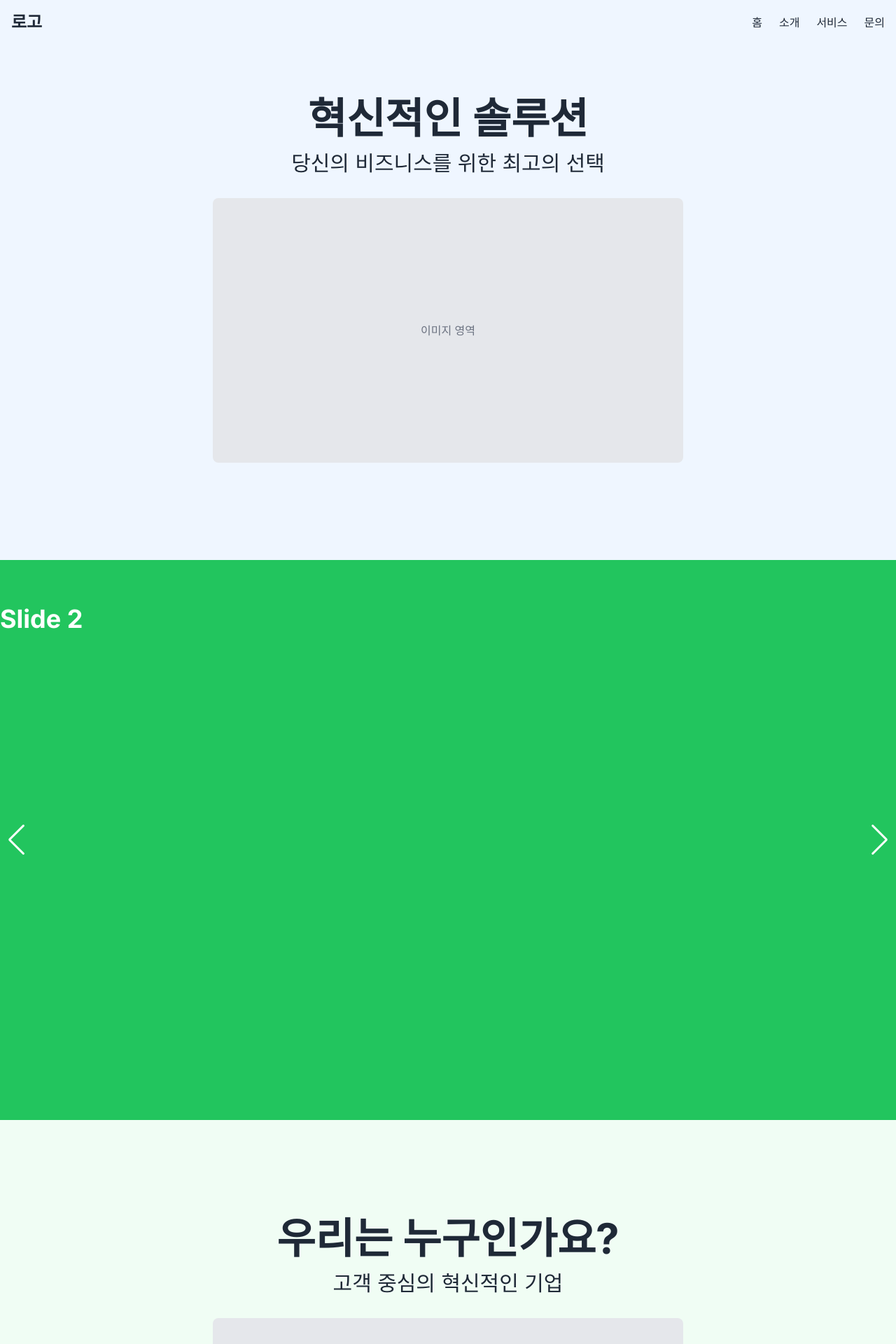
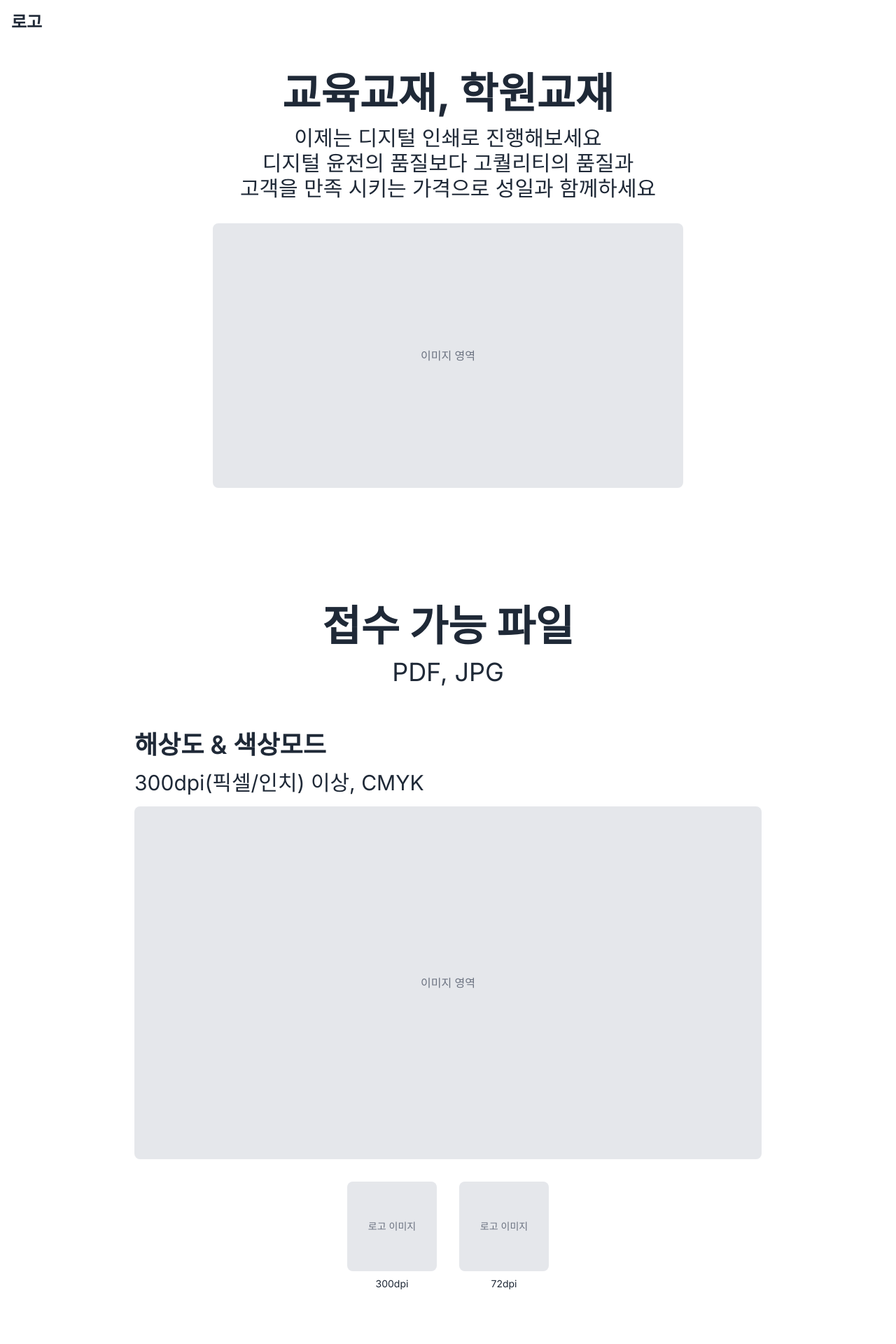
Before and after one commit to seong-il-web/estimate, a Next.js app: page / in a window 1280 px wide. Shown: the top 1920 px of the page at 70% size. Built offline with nearby package versions, Linux system fonts and the light colour scheme.

Commit message:
기본 ui 작업

```diff
--- a/src/_components/Header.tsx
+++ b/src/_components/Header.tsx
@@ -31,28 +31,6 @@ export default function Header() {
       ></div>
       <nav className="container mx-auto px-4 py-4 flex justify-between items-center relative z-10">
         <div className="text-2xl font-bold text-gray-800">로고</div>
-        <ul className="flex space-x-6">
-          <li>
-            <a href="#home" className="text-gray-800 hover:text-blue-500 transition-colors duration-300">
-              홈
-            </a>
-          </li>
-          <li>
-            <a href="#about" className="text-gray-800 hover:text-blue-500 transition-colors duration-300">
-              소개
-            </a>
-          </li>
-          <li>
-            <a href="#services" className="text-gray-800 hover:text-blue-500 transition-colors duration-300">
-              서비스
-            </a>
-          </li>
-          <li>
-            <a href="#contact" className="text-gray-800 hover:text-blue-500 transition-colors duration-300">
-              문의
-            </a>
-          </li>
-        </ul>
       </nav>
     </header>
   );
--- a/src/_pages/HomePage.tsx
+++ b/src/_pages/HomePage.tsx
@@ -1,6 +1,5 @@
 "use client";
 
-import FullscreenSwiper from "@/_components/FullscreenSwiper";
 import { useEffect } from "react";
 
 export default function Home() {
@@ -29,14 +28,18 @@ export default function Home() {
 
   return (
     <main className="w-full">
-      <section id="home" className="min-h-screen flex items-center bg-blue-50 px-4 sm:px-6 lg:px-8">
+      <section id="home" className="min-h-screen flex items-center bg-white px-4 sm:px-6 lg:px-8 py-8 sm:py-16">
         <div className="container mx-auto flex flex-col items-center">
           <div className="w-full mb-8 text-center">
             <h2 className="text-2xl sm:text-3xl md:text-4xl lg:text-5xl xl:text-6xl font-bold mb-2 sm:mb-4">
-              혁신적인 솔루션
+              교육교재, 학원교재
             </h2>
+            <p className="text-base sm:text-lg md:text-xl lg:text-2xl xl:text-3xl">이제는 디지털 인쇄로 진행해보세요</p>
             <p className="text-base sm:text-lg md:text-xl lg:text-2xl xl:text-3xl">
-              당신의 비즈니스를 위한 최고의 선택
+              디지털 윤전의 품질보다 고퀄리티의 품질과
+            </p>
+            <p className="text-base sm:text-lg md:text-xl lg:text-2xl xl:text-3xl">
+              고객을 만족 시키는 가격으로 성일과 함께하세요
             </p>
           </div>
           <div className="w-full aspect-video max-w-2xl">
@@ -47,37 +50,154 @@ export default function Home() {
         </div>
       </section>
 
-      <section id="gallery" className="h-screen">
-        <FullscreenSwiper />
+      <section
+        id="file-requirements"
+        className="min-h-screen flex items-center bg-white px-4 sm:px-6 lg:px-8 py-8 sm:py-16"
+      >
+        <div className="container mx-auto flex flex-col items-center">
+          <div className="w-full mb-8 text-center">
+            <h2 className="text-2xl sm:text-3xl md:text-4xl lg:text-5xl xl:text-6xl font-bold mb-4">접수 가능 파일</h2>
+            <p className="text-xl sm:text-2xl md:text-3xl lg:text-4xl mb-8">PDF, JPG</p>
+          </div>
+
+          <div className="w-full max-w-4xl">
+            <h3 className="text-xl sm:text-2xl md:text-3xl lg:text-4xl font-semibold mb-4">해상도 & 색상모드</h3>
+            <p className="text-lg sm:text-xl md:text-2xl lg:text-3xl mb-4">300dpi(픽셀/인치) 이상, CMYK</p>
+            <div className="w-full aspect-video bg-gray-200 flex justify-center items-center rounded-lg mb-8">
+              <span className="text-gray-500 text-sm sm:text-base">이미지 영역</span>
+            </div>
+            <div className="flex justify-center space-x-8">
+              <div className="text-center">
+                <div className="w-32 h-32 bg-gray-200 flex justify-center items-center rounded-lg mb-2">
+                  <span className="text-gray-500 text-sm">로고 이미지</span>
+                </div>
+                <p className="text-sm">300dpi</p>
+              </div>
+              <div className="text-center">
+                <div className="w-32 h-32 bg-gray-200 flex justify-center items-center rounded-lg mb-2">
+                  <span className="text-gray-500 text-sm">로고 이미지</span>
+                </div>
+                <p className="text-sm">72dpi</p>
+              </div>
+            </div>
+          </div>
+        </div>
       </section>
 
-      <section id="about" className="min-h-screen flex items-center bg-green-50 px-4 sm:px-6 lg:px-8">
+      <section id="about" className="min-h-screen flex items-center bg-white px-4 sm:px-6 lg:px-8 py-8 sm:py-16">
         <div className="container mx-auto flex flex-col items-center">
           <div className="w-full mb-8 text-center">
             <h2 className="text-2xl sm:text-3xl md:text-4xl lg:text-5xl xl:text-6xl font-bold mb-2 sm:mb-4">
-              우리는 누구인가요?
+              포토샵 작업시 주의 사항
             </h2>
-            <p className="text-base sm:text-lg md:text-xl lg:text-2xl xl:text-3xl">고객 중심의 혁신적인 기업</p>
+            <p className="text-base sm:text-lg md:text-xl lg:text-2xl xl:text-3xl">
+              PDF로 저장시 글씨는 레지스터화 해주세요
+            </p>
           </div>
           <div className="w-full aspect-video max-w-2xl">
             <div className="w-full h-full bg-gray-200 flex justify-center items-center rounded-lg">
               <span className="text-gray-500 text-sm sm:text-base">이미지 영역</span>
             </div>
           </div>
+          <p className="text-base sm:text-lg md:text-xl lg:text-2xl xl:text-3xl mt-4">검정색 글자 K100으로 지정</p>
         </div>
       </section>
 
-      <section id="services" className="min-h-screen flex items-center bg-yellow-50 px-4 sm:px-6 lg:px-8">
+      <section id="services" className="min-h-screen flex items-center bg-white px-4 sm:px-6 lg:px-8 py-8 sm:py-16">
         <div className="container mx-auto flex flex-col items-center">
           <div className="w-full mb-8 text-center">
             <h2 className="text-2xl sm:text-3xl md:text-4xl lg:text-5xl xl:text-6xl font-bold mb-2 sm:mb-4">
-              우리의 서비스
+              일러스트 작업시 주의 사항
             </h2>
-            <p className="text-base sm:text-lg md:text-xl lg:text-2xl xl:text-3xl">고객의 니즈에 맞는 맞춤형 솔루션</p>
+            <p className="text-base sm:text-lg md:text-xl lg:text-2xl xl:text-3xl">
+              윤곽선만들기(일러스트)적용/ 검정색 글자 K100으로 지정
+            </p>
           </div>
-          <div className="w-full aspect-video max-w-2xl">
+          <div className="w-full aspect-video max-w-2xl mb-8">
             <div className="w-full h-full bg-gray-200 flex justify-center items-center rounded-lg">
               <span className="text-gray-500 text-sm sm:text-base">이미지 영역</span>
+            </div>
+          </div>
+          <p className="text-base sm:text-lg md:text-xl lg:text-2xl xl:text-3xl mb-8">
+            모든 이미지는 연결(링크)포함 적용해주세요
+          </p>
+          <div className="w-full aspect-video max-w-2xl mb-8">
+            <div className="w-full h-full bg-gray-200 flex justify-center items-center rounded-lg">
+              <span className="text-gray-500 text-sm sm:text-base">이미지 영역</span>
+            </div>
+          </div>
+          <div className="w-full max-w-4xl mt-8">
+            <h3 className="text-xl sm:text-2xl md:text-3xl lg:text-4xl font-semibold mb-4">이미지(링크) 포함전 사진</h3>
+            <div className="grid grid-cols-1 md:grid-cols-2 gap-8">
+              <div>
+                <h4 className="text-lg font-medium mb-2">이미지(링크)포함전 사진</h4>
+                <div className="w-full aspect-video bg-gray-200 flex justify-center items-center rounded-lg">
+                  <span className="text-gray-500 text-sm sm:text-base">이미지 영역</span>
+                </div>
+              </div>
+              <div>
+                <h4 className="text-lg font-medium mb-2">이미지(링크)포함 후 사진</h4>
+                <div className="w-full aspect-video bg-gray-200 flex justify-center items-center rounded-lg">
+                  <span className="text-gray-500 text-sm sm:text-base">이미지 영역</span>
+                </div>
+              </div>
+            </div>
+            <p className="text-base sm:text-lg md:text-xl lg:text-2xl mt-4">
+              오른쪽 상단의 ▼삽선표시 누르시면 -&gt; 이미지포함을 클릭하시면 됩니다.
+            </p>
+            <p className="text-base sm:text-lg md:text-xl lg:text-2xl mt-2">
+              윤곽선만들기(일러스트)적용/ 검정색 글자 K100으로 지정
+            </p>
+          </div>
+        </div>
+      </section>
+
+      <section
+        id="guidelines"
+        className="min-h-screen flex items-center bg-gradient-to-b from-blue-50 to-white px-4 sm:px-6 lg:px-8 py-8 sm:py-16"
+      >
+        <div className="container mx-auto">
+          <h2 className="text-2xl sm:text-3xl md:text-4xl lg:text-5xl xl:text-6xl font-bold mb-8 text-center text-blue-600">
+            안내사항
+          </h2>
+          <div className="grid grid-cols-1 md:grid-cols-2 gap-8">
+            <div className="bg-white p-6 rounded-lg shadow-lg border border-blue-200 hover:shadow-xl transition-shadow duration-300">
+              <h3 className="text-xl font-semibold mb-4 text-blue-700">파일접수전 주의사항</h3>
+              <ul className="list-disc pl-5 space-y-2 text-gray-700">
+                <li>교정확인(오탈자, 띄어쓰기, 페이지번호등등)을 해주세요</li>
+                <li>책자사이즈는 원하시는 사이즈로 작업이 되었는지 확인해주세요</li>
+                <li>재단여분(도련)까지 배경이 채워주셔야 합니다.</li>
+                <li>해상도와 색상모드는 300dpi CMYK가 맞는지 확인해주세요</li>
+                <li>중복인쇄 체크는 해제 해주세요</li>
+                <li>이미지가 유실되거나 수정하지 않으셨는지 확인해주세요</li>
+                <li>
+                  글씨는 아웃라인으로 해주세요 글씨가 활성화 되어있으면 파일을 열었을때 저희가 없는 서체일경우 글씨가
+                  바뀔수 있습니다.
+                </li>
+                <li>검정색 글씨는 K100 으로 해주세요 (색상이 섞이면 검정색이 깨끗하게 나오지 않습니다.)</li>
+                <li>본문 내용은 재단선 안쪽으로 여유를(15mm이상) 두고 작업하셔야 합니다.</li>
+                <li>재단선 가까이 내용이 있으면 재단시 잘릴수 있으니 참고 해주세요</li>
+                <li>4도인쇄물이기 때문에 별색지정하시면 안됩니다.</li>
+                <li>검정색 배경이미지를 원하시면 K100+C10~20%로 지정해주세요</li>
+                <li>인쇄할 때마다 색상차이는 있을수 있습니다.</li>
+                <li>같은데이터라도 작업날짜가 다르면 약간의 색감차이가 있는 부분 참고해주세요</li>
+                <li>모니터 색상과 인쇄 출력 색상은 다르게 보일수 있습니다.</li>
+                <li>
+                  무선제본의 경우에 풀칠로 인해서 책이 완전히 펼쳐지지 않기 때문에 중간에 그림이나 글씨가 삽입이 될 경우
+                  겹치는 부분이 재단여분을 포함해서 5mm정도 작업을 해주셔야 합니다.
+                </li>
+              </ul>
+            </div>
+            <div className="bg-white p-6 rounded-lg shadow-lg border border-blue-200 hover:shadow-xl transition-shadow duration-300">
+              <h3 className="text-xl font-semibold mb-4 text-blue-700">배송정보</h3>
+              <h4 className="text-lg font-medium mb-2 text-blue-600">택배배송</h4>
+              <ul className="list-disc pl-5 space-y-2 mb-4 text-gray-700">
+                <li>도서, 산간, 오지 일부는 배송료가 추가됩니다.</li>
+                <li>배송은 발송일로부터 1~2일정도 소요됩니다. (주말, 공휴일 제외)</li>
+                <li>연휴나 명절같은 배송량이 증가되는 시기에는 배송업체의 사정에 따라 기간이 변동 될 수 있습니다.</li>
+              </ul>
+              <h4 className="text-lg font-medium mb-2 text-blue-600">퀵배송/방문수령</h4>
+              <p className="text-gray-700">주문전에 요청 주셔야 하시고 비용은 100%고객부담입니다.</p>
             </div>
           </div>
         </div>
--- a/src/app/layout.tsx
+++ b/src/app/layout.tsx
@@ -6,8 +6,8 @@ import Footer from "@/_components/Footer";
 const inter = Inter({ subsets: ["latin"] });
 
 export const metadata = {
-  title: "Toss 스타일 랜딩 페이지",
-  description: "Toss 웹사이트를 모티브로 한 랜딩 페이지",
+  title: "(주)성일씨앤피",
+  description: "교육교재,학원교재 견적은 성일씨앤피",
 };
 
 export default function RootLayout({ children }: { children: React.ReactNode }) {
```
Also changed, not shown: src/_components/Footer.tsx (+2 -12 lines).
